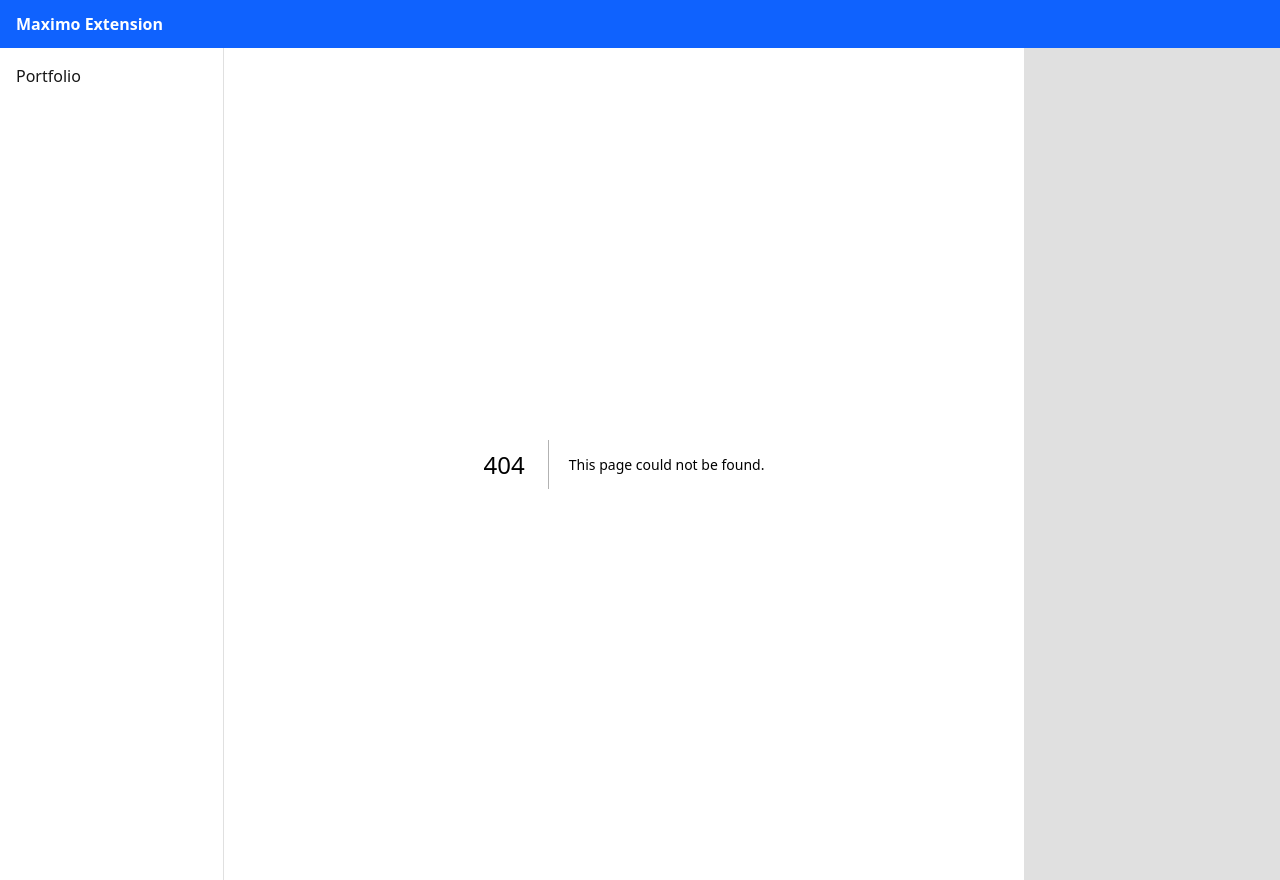
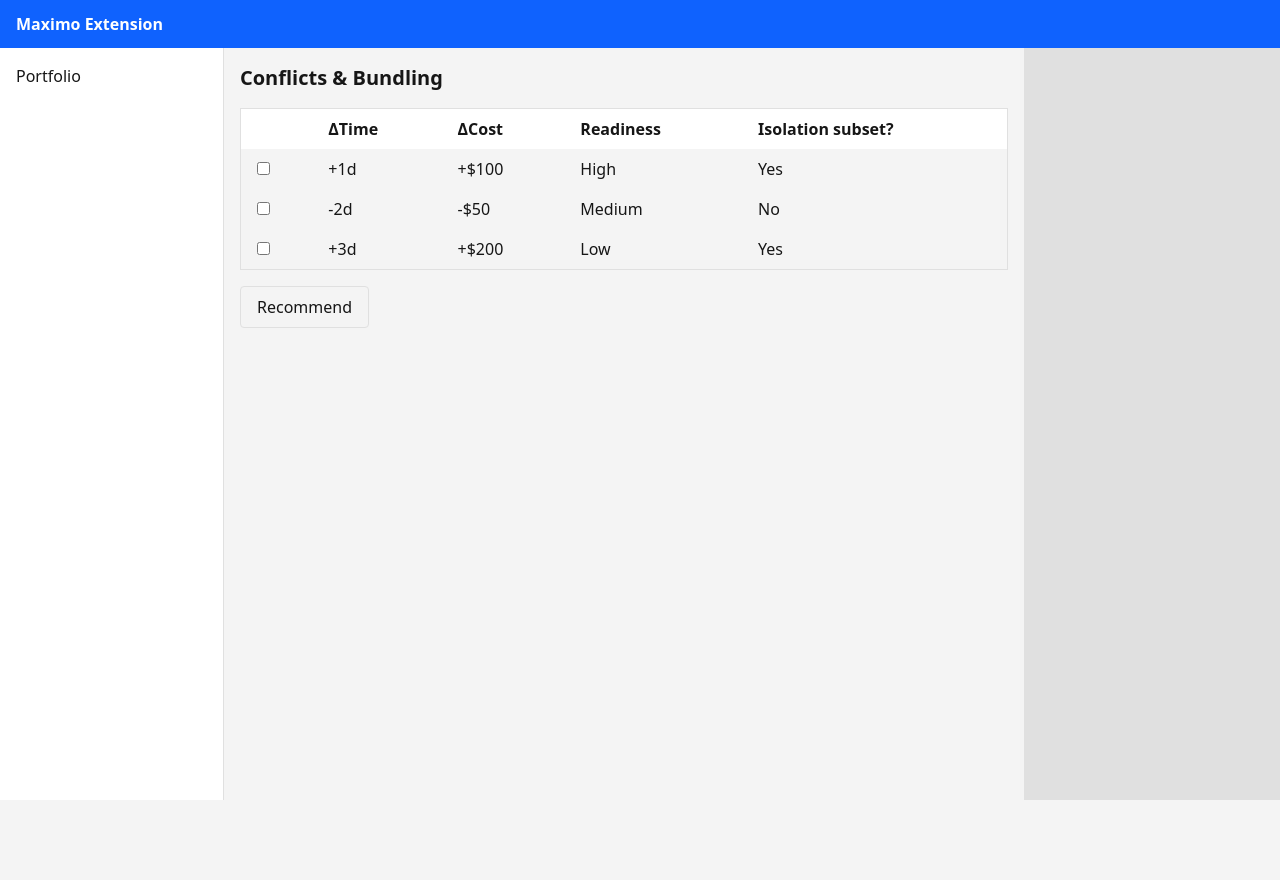
Before and after one commit to dorko-dorkus/loto, a Next.js app in the folder apps/maximo-extension-ui/: page /conflicts in a window 1280 px wide. Before the commit this address had no page. After the commit the page ends 800 px from the top, so only its background shows below. Built offline with nearby package versions, Linux system fonts and the light colour scheme.

Commit message:
feat(ui): add conflicts skeleton

```diff
--- /dev/null
+++ b/apps/maximo-extension-ui/src/app/conflicts/page.tsx
@@ -0,0 +1,91 @@
+'use client';
+
+import { useState } from 'react';
+
+type Candidate = {
+  id: number;
+  deltaTime: string;
+  deltaCost: string;
+  readiness: string;
+  isolation: boolean;
+};
+
+const candidates: Candidate[] = [
+  {
+    id: 1,
+    deltaTime: '+1d',
+    deltaCost: '+$100',
+    readiness: 'High',
+    isolation: true
+  },
+  {
+    id: 2,
+    deltaTime: '-2d',
+    deltaCost: '-$50',
+    readiness: 'Medium',
+    isolation: false
+  },
+  {
+    id: 3,
+    deltaTime: '+3d',
+    deltaCost: '+$200',
+    readiness: 'Low',
+    isolation: true
+  }
+];
+
+export default function ConflictsPage() {
+  const [selected, setSelected] = useState<Set<number>>(new Set());
+
+  const toggle = (id: number) => {
+    setSelected((prev) => {
+      const next = new Set(prev);
+      if (next.has(id)) {
+        next.delete(id);
+      } else {
+        next.add(id);
+      }
+      return next;
+    });
+  };
+
+  return (
+    <main>
+      <h1 className="mb-4 text-xl font-semibold">Conflicts & Bundling</h1>
+      <table className="min-w-full border border-[var(--mxc-border)]">
+        <thead className="bg-[var(--mxc-nav-bg)] text-left">
+          <tr>
+            <th className="px-4 py-2"></th>
+            <th className="px-4 py-2">ΔTime</th>
+            <th className="px-4 py-2">ΔCost</th>
+            <th className="px-4 py-2">Readiness</th>
+            <th className="px-4 py-2">Isolation subset?</th>
+          </tr>
+        </thead>
+        <tbody>
+          {candidates.map((c) => (
+            <tr key={c.id}>
+              <td className="px-4 py-2">
+                <input
+                  type="checkbox"
+                  checked={selected.has(c.id)}
+                  onChange={() => toggle(c.id)}
+                />
+              </td>
+              <td className="px-4 py-2">{c.deltaTime}</td>
+              <td className="px-4 py-2">{c.deltaCost}</td>
+              <td className="px-4 py-2">{c.readiness}</td>
+              <td className="px-4 py-2">{c.isolation ? 'Yes' : 'No'}</td>
+            </tr>
+          ))}
+        </tbody>
+      </table>
+      <button
+        className="mt-4 rounded border border-[var(--mxc-border)] px-4 py-2"
+        onClick={() => console.log('Recommend', Array.from(selected))}
+      >
+        Recommend
+      </button>
+    </main>
+  );
+}
```
Also changed, not shown: 1 other file (tests, documents, lock files or other folders).
